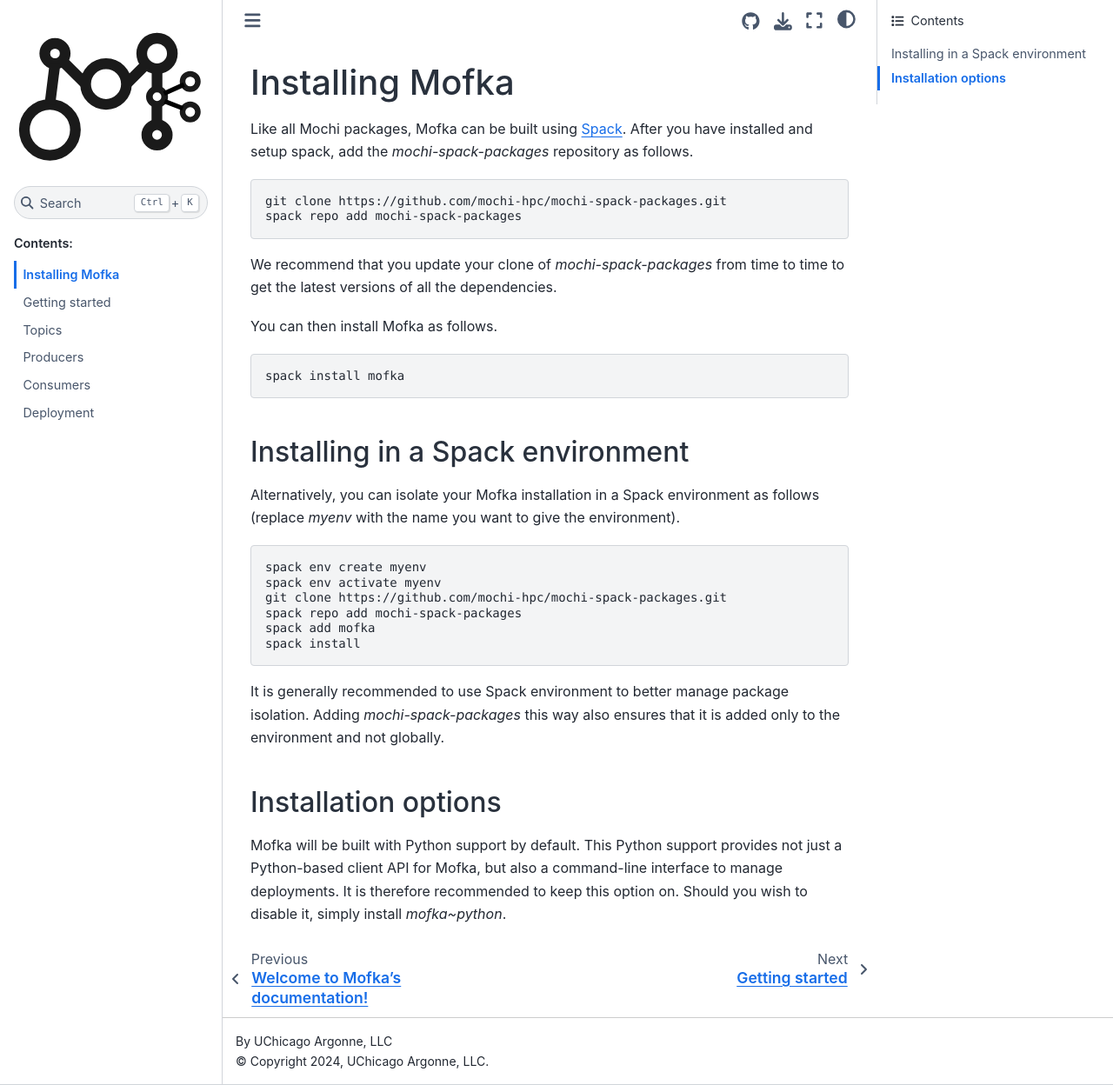
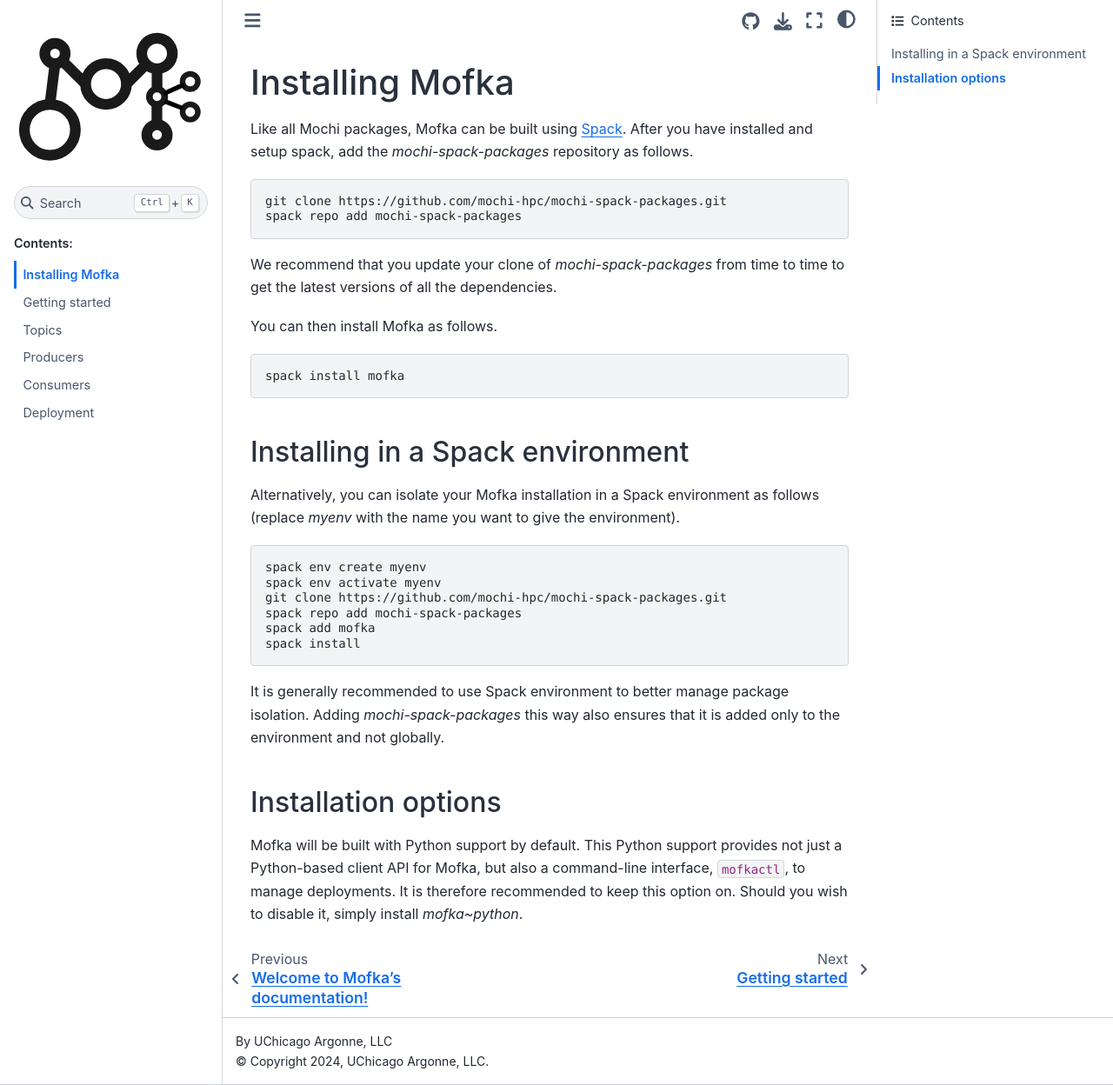
Before and after one commit to mochi-hpc/mofka, a Sphinx documentation site: the page built from docs/usage/installation.rst, in a window 1280 px wide and 1248 px high. Shown: the whole window at 87% size. Built offline with Sphinx 7.4.7 and the Sphinx Book theme 1.1.4, drawn with Linux system fonts in a browser that asks for light colours.

Commit message:
some fixes

```diff
--- a/docs/_code/CMakeLists.txt
+++ b/docs/_code/CMakeLists.txt
@@ -5,7 +5,7 @@
 set (CMAKE_CXX_STANDARD_REQUIRED ON)
 
 if (PROJECT_IS_TOP_LEVEL) # allows building from inside Mofka's source tree
-    find_package (mofka REQUIRE)
+    find_package (mofka REQUIRED)
 endif ()
 
 add_executable (myproducer producer.cpp)
--- a/docs/usage/installation.rst
+++ b/docs/usage/installation.rst
@@ -43,6 +43,6 @@
 --------------------
 
 Mofka will be built with Python support by default. This Python support provides
-not just a Python-based client API for Mofka, but also a command-line interface
-to manage deployments. It is therefore recommended to keep this option on.
-Should you wish to disable it, simply install `mofka~python`.
+not just a Python-based client API for Mofka, but also a command-line interface,
+:code:`mofkactl`, to manage deployments. It is therefore recommended to keep this
+option on. Should you wish to disable it, simply install `mofka~python`.
```
Also changed, not shown: 1 other file.
